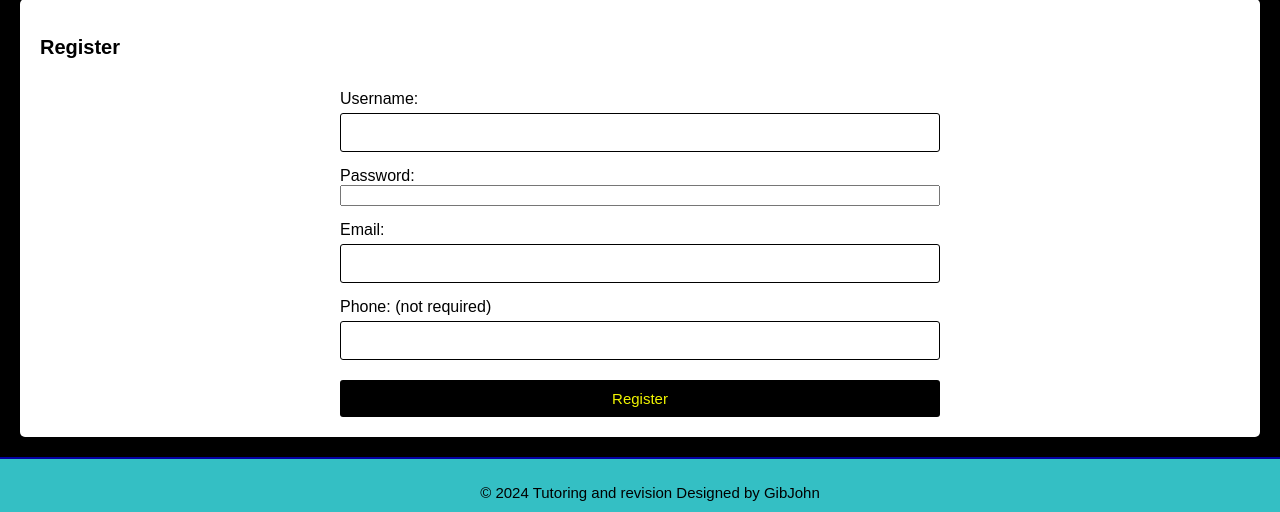
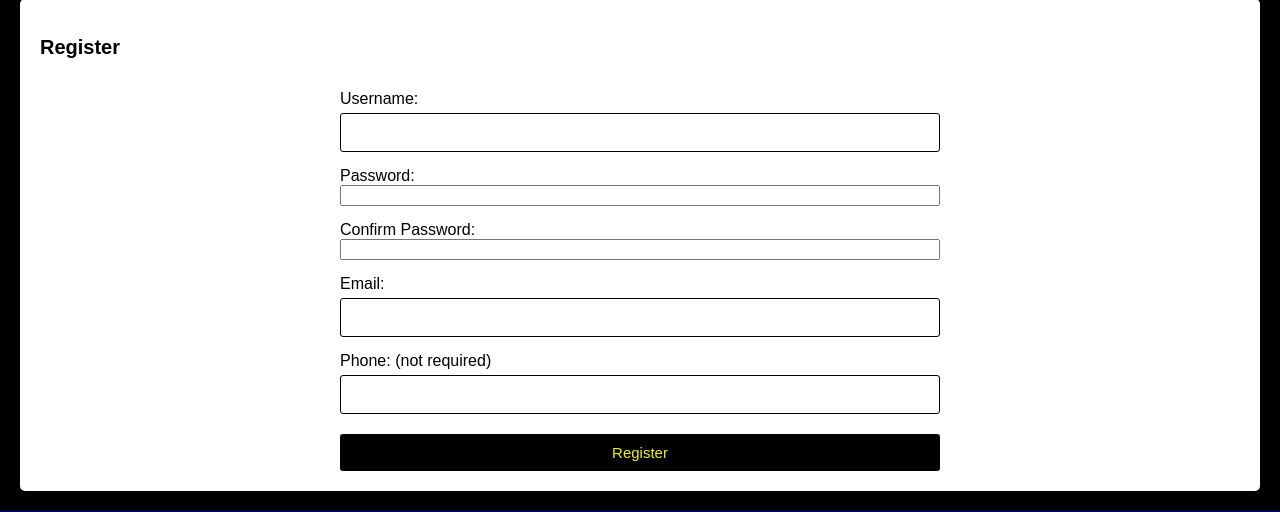
Before and after one commit to Racso132/GibJohn, a PHP site: page /register.php in a window 1280 px wide. Shown: the part 155-667 px from the top of the page. Run offline with PHP 8.4, Linux system fonts and the light colour scheme.

Commit message:
Add password confirmation field to registration form

```diff
--- a/register.php
+++ b/register.php
@@ -43,6 +43,9 @@ new part_header("Register");
             <label for="password">Password:</label>
             <input type="password" id="password" name="password" required>
 
+            <label for="confirm_password">Confirm Password:</label>
+            <input type="password" id="confirm_password" name="confirm_password" required>
+
             <label for="email">Email:</label>
             <input type="email" id="email" name="email" required>
 
```
